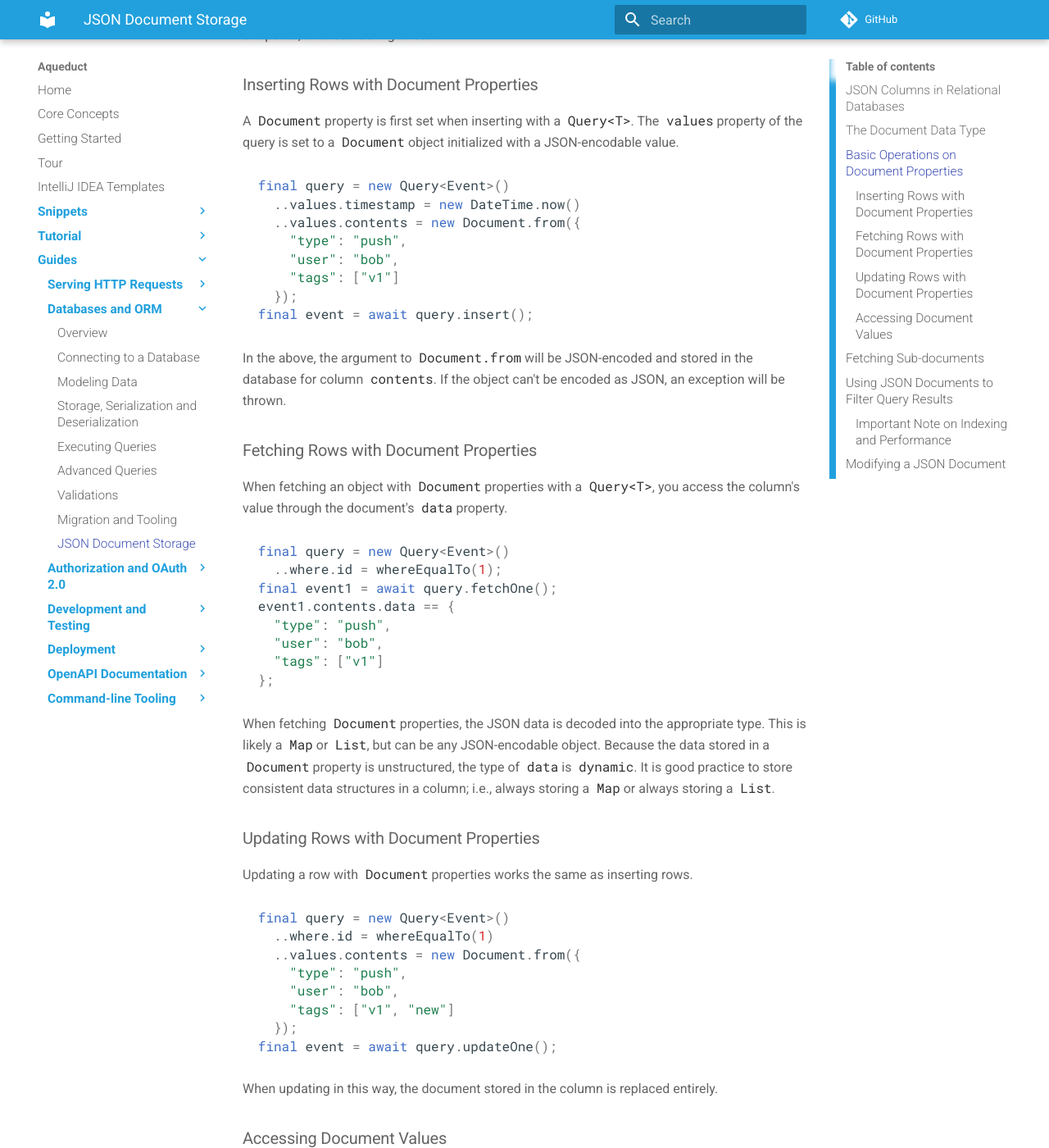
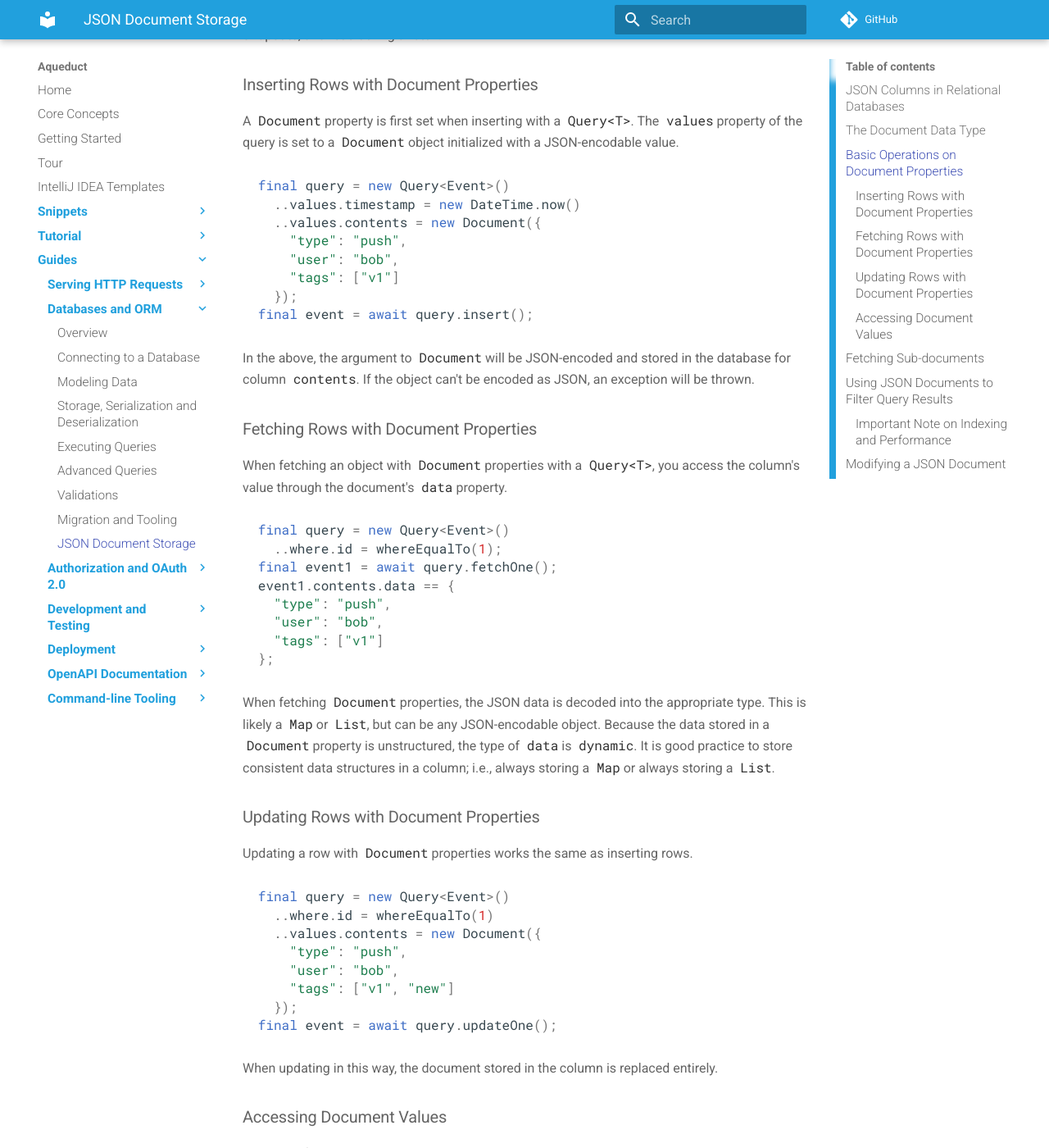
Before and after one commit to stablekernel/aqueduct, an MkDocs documentation site: the page built from source/docs/db/json_columns.md, in a window 1280 px wide and 1400 px high, scrolled down 965 px. Shown: the whole window at 82% size. Built offline with MkDocs 1.6.1 and Material for MkDocs 9.7.7, drawn with Linux system fonts in a browser that asks for light colours; comment, search, counter and statistics services are not loaded; old or Windows-style settings are respelled for this version of MkDocs.

Commit message:
Update docs for Document.from -> DOcument

````diff
--- a/source/docs/db/json_columns.md
+++ b/source/docs/db/json_columns.md
@@ -36,7 +36,7 @@ A `Document` property is first set when inserting with a `Query<T>`. The `values
 ```dart
 final query = new Query<Event>()
   ..values.timestamp = new DateTime.now()
-  ..values.contents = new Document.from({
+  ..values.contents = new Document({
     "type": "push",
     "user": "bob",
     "tags": ["v1"]
@@ -44,7 +44,7 @@ final query = new Query<Event>()
 final event = await query.insert();
 ```
 
-In the above, the argument to `Document.from` will be JSON-encoded and stored in the database for column `contents`. If the object can't be encoded as JSON, an exception will be thrown.
+In the above, the argument to `Document` will be JSON-encoded and stored in the database for column `contents`. If the object can't be encoded as JSON, an exception will be thrown.
 
 ### Fetching Rows with Document Properties
 
@@ -70,7 +70,7 @@ Updating a row with `Document` properties works the same as inserting rows.
 ```dart
 final query = new Query<Event>()
   ..where.id = whereEqualTo(1)
-  ..values.contents = new Document.from({
+  ..values.contents = new Document({
     "type": "push",
     "user": "bob",
     "tags": ["v1", "new"]
@@ -86,18 +86,18 @@ The type of `Document.data` is `dynamic` - it can be any valid JSON type and may
 
 ```dart
 // Object Access by key
-final doc = new Document.from({"key": "value"});
+final doc = new Document({"key": "value"});
 final value = doc["key"] == "value";
 
 // List Access by index
-final doc = new Document.from(["v1", "v2"]);
+final doc = new Document(["v1", "v2"]);
 final value = doc[0] == "v1";
 ```
 
 You can access nested elements with the same syntax:
 
 ```dart
-final doc = new Document.from([
+final doc = new Document([
   {"id": 1},
   {"id": 2}
 ]);
````
